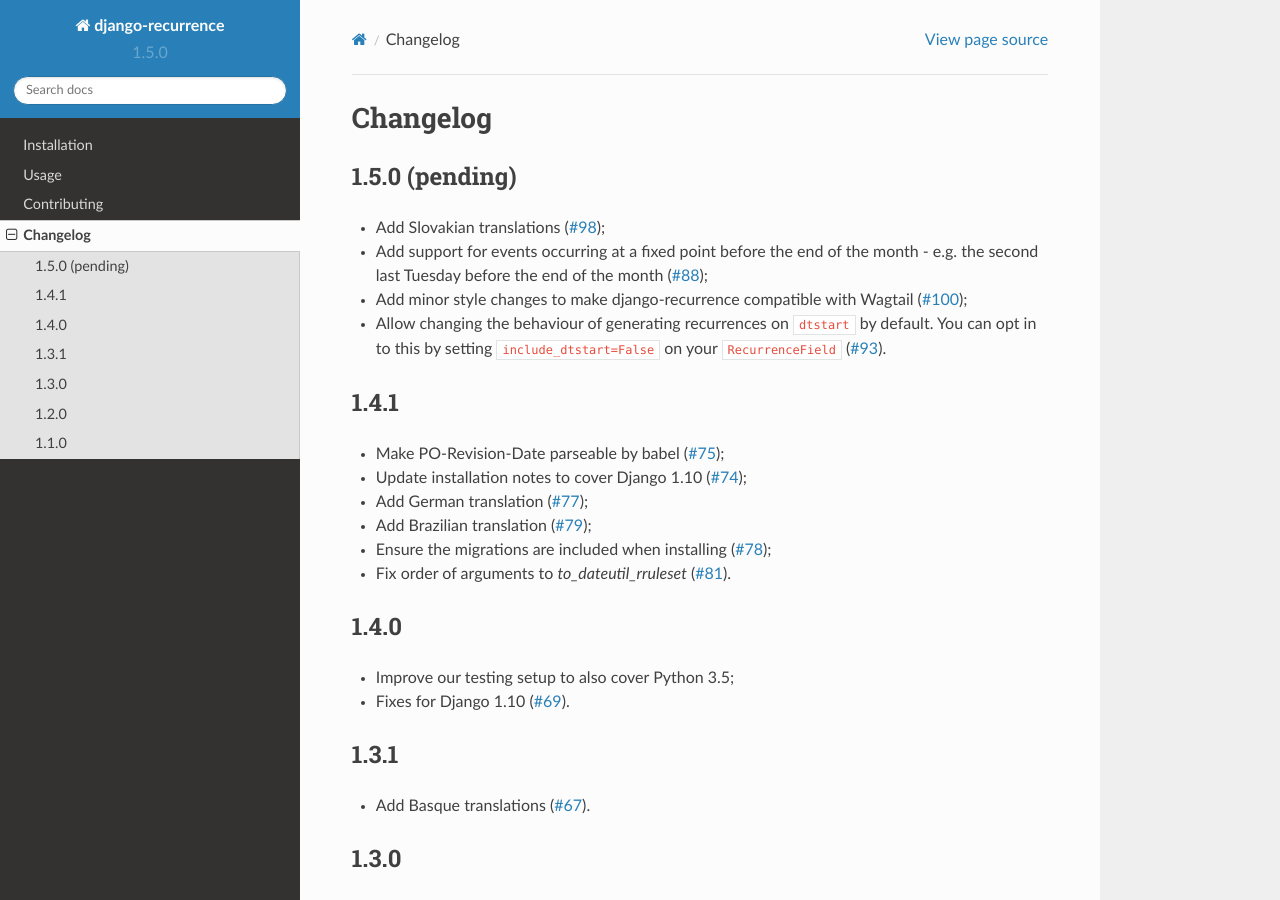
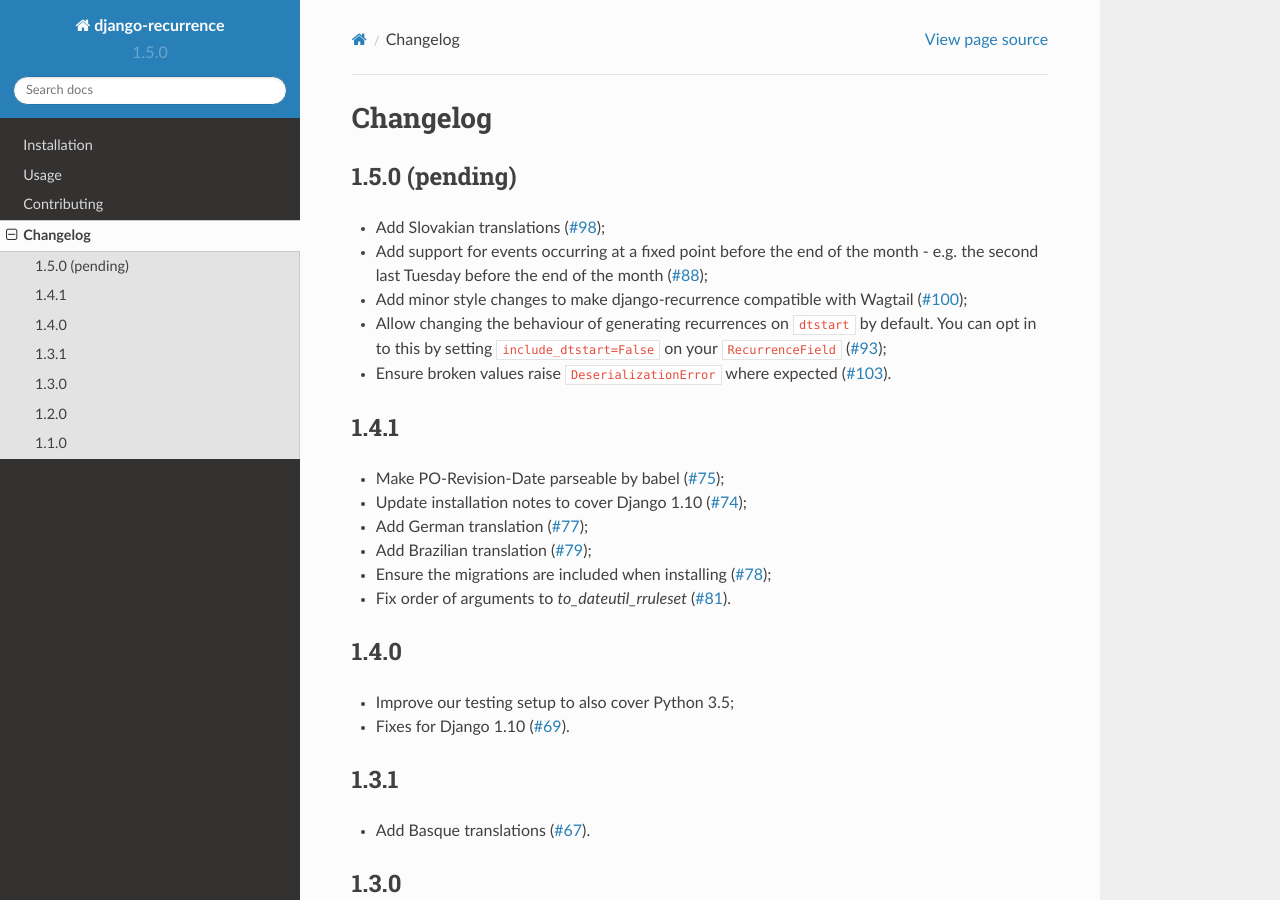
Before and after one commit to jazzband/django-recurrence, a Sphinx documentation site: the page built from docs/changelog.rst, in a window 1280 px wide and 900 px high. Built offline with Sphinx 7.4.7 and the Read the Docs theme 2.0.0, drawn with Linux system fonts in a browser that asks for light colours.

Commit message:
Add release notes for #103

```diff
--- a/docs/changelog.rst
+++ b/docs/changelog.rst
@@ -13,7 +13,9 @@ Changelog
 * Allow changing the behaviour of generating recurrences on
   ``dtstart`` by default. You can opt in to this by setting
   ``include_dtstart=False`` on your ``RecurrenceField``
-  (:issue:`93`).
+  (:issue:`93`);
+* Ensure broken values raise ``DeserializationError`` where expected
+  (:issue:`103`).
 
 1.4.1
 -----
```
